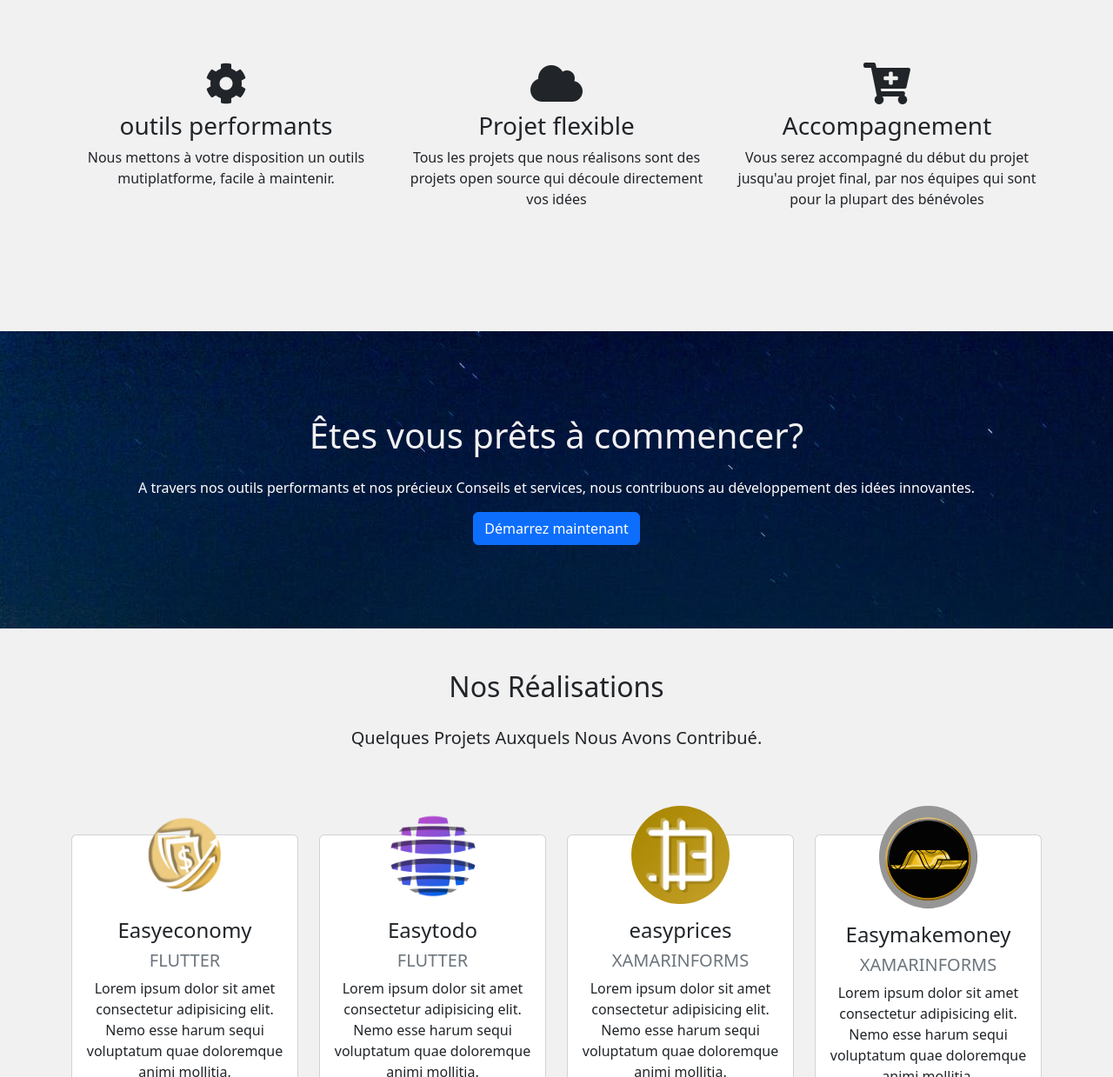
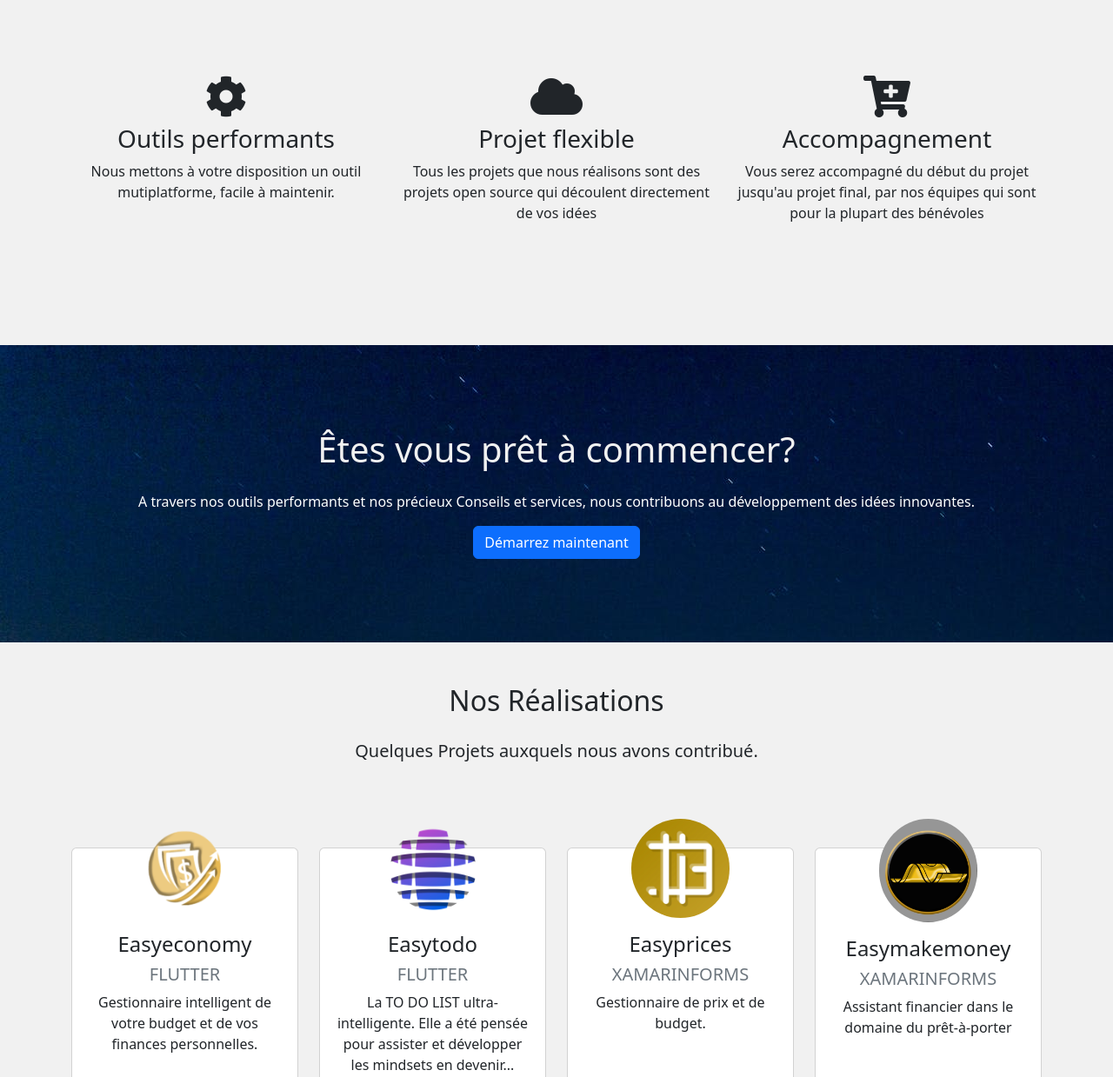
Before and after one commit to malmont/EASYDEVELOPMENT, a plain HTML site: page index.html in a window 1280 px wide. Shown: the part 1150-2389 px from the top of the page at 87% size. Drawn offline with nearby package versions, Linux system fonts and the light colour scheme.

Commit message:
Ajout logo et correction orthographe

```diff
--- a/index.html
+++ b/index.html
@@ -28,7 +28,9 @@
 
     <nav class="navbar navbar-expand-md bg-light">
         <div class="container-fluid">
-            <a class="navbar-brand" href="#">Navbar</a>
+            <a class="navbar-brand" href="#">
+                <img src="/images/logoesaydev.png" alt="" width="200" >
+            </a>
             <button class="navbar-toggler" type="button" data-bs-toggle="collapse"
                 data-bs-target="#navbarSupportedContent" aria-controls="navbarSupportedContent" aria-expanded="false"
                 aria-label="Toggle navigation">
@@ -64,7 +66,7 @@
 
             <div class="preTxt text-black font-italic">
 
-                Dévelloper facilement une application multiplateforme
+                Développer facilement une application multiplateforme
                 <h1>
                     EASYDEVELLOPEMENT
 
@@ -86,7 +88,7 @@
                 <div id="txtLaptop" class="col-md-6 align-self-center">
 
                     <h3>Présentation.</h3>
-                    <p>Nous sommes une association qui souhaitons democratiser le Développement crossplateforme.
+                    <p>Nous sommes une association qui souhaitons démocratiser le Développement crossplateforme.
                     </p>
                     <a href="#" class="btn btn-outline-danger">Découvrir</a>
                 </div>
@@ -107,9 +109,9 @@
             <div class="row">
                 <div class="col-md-4 mb-4 text-center">
                     <i class="fas fa-cog fa-3x mb-2"> </i>
-                    <h3>outils performants</h3>
+                    <h3>Outils performants</h3>
 
-                    <p> Nous mettons à votre disposition un outils mutiplatforme, facile à maintenir.</p>
+                    <p> Nous mettons à votre disposition un outil mutiplatforme, facile à maintenir.</p>
 
 
                 </div>
@@ -117,7 +119,8 @@
                     <i class="fas fa-cloud fa-3x mb-2"> </i>
                     <h3>Projet flexible</h3>
 
-                    <p> Tous les projets que nous réalisons sont des projets open source qui découle directement vos
+                    <p> Tous les projets que nous réalisons sont des projets open source qui découlent directement de
+                        vos
                         idées</p>
 
 
@@ -142,7 +145,7 @@
     <section class="py-5" id="start">
         <div class="container py-5">
             <h2 class="pb-3">
-                Êtes vous prêts à commencer?
+                Êtes vous prêt à commencer?
             </h2>
             <p class="d-none d-md-block">
 
@@ -169,7 +172,7 @@
                             Nos Réalisations
                         </h2>
                         <p class="lead pb-5">
-                            Quelques Projets Auxquels Nous Avons Contribué.
+                            Quelques Projets auxquels nous avons contribué.
                         </p>
                     </div>
                 </div>
@@ -182,8 +185,7 @@
                                 class="img-fluid rounded-circle w-50 mb-3">
                             <h4>Easyeconomy</h4>
                             <h5 class="text-muted">FLUTTER</h5>
-                            <p>Lorem ipsum dolor sit amet consectetur adipisicing elit. Nemo esse harum sequi voluptatum
-                                quae doloremque animi mollitia.</p>
+                            <p>Gestionnaire intelligent de votre budget et de vos finances personnelles.</p>
                         </div>
                         <div class="d-flex justify-content-center">
                             <div class="p-4">
@@ -217,8 +219,8 @@
                             <img src="images/easytodo.png" alt="application" class="img-fluid rounded-circle w-50 mb-3">
                             <h4>Easytodo</h4>
                             <h5 class="text-muted">FLUTTER</h5>
-                            <p>Lorem ipsum dolor sit amet consectetur adipisicing elit. Nemo esse harum sequi voluptatum
-                                quae doloremque animi mollitia.</p>
+                            <p>La TO DO LIST ultra-intelligente.
+                                Elle a été pensée pour assister et développer les mindsets en devenir...</p>
                         </div>
                         <div class="d-flex justify-content-center">
                             <div class="p-4">
@@ -251,10 +253,9 @@
                         <div class="card-body">
                             <img src="images/easyprices.png" alt="application"
                                 class="img-fluid rounded-circle w-50 mb-3">
-                            <h4>easyprices</h4>
+                            <h4>Easyprices</h4>
                             <h5 class="text-muted">XAMARINFORMS</h5>
-                            <p>Lorem ipsum dolor sit amet consectetur adipisicing elit. Nemo esse harum sequi voluptatum
-                                quae doloremque animi mollitia.</p>
+                            <p>Gestionnaire de prix et de budget.</p>
                         </div>
                         <div class="d-flex justify-content-center">
                             <div class="p-4">
@@ -291,8 +292,7 @@
                                 class="img-fluid rounded-circle w-50 mb-3">
                             <h4>Easymakemoney</h4>
                             <h5 class="text-muted">XAMARINFORMS</h5>
-                            <p>Lorem ipsum dolor sit amet consectetur adipisicing elit. Nemo esse harum sequi voluptatum
-                                quae doloremque animi mollitia.</p>
+                            <p>Assistant financier dans le domaine du prêt-à-porter</p>
                         </div>
                         <div class="d-flex justify-content-center">
                             <div class="p-4">
```
Also changed, not shown: evenement.html (+3 -1 lines), images/logoesaydev.png (added).
